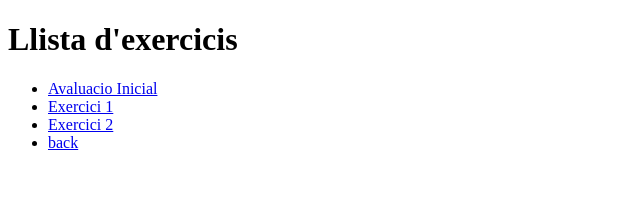
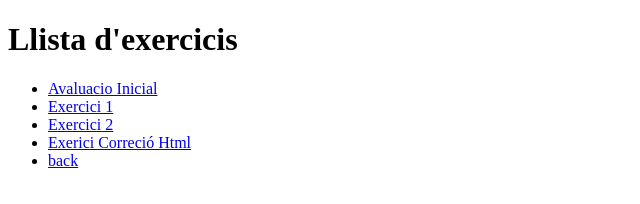
Before and after one commit to JosepJcr/ACTIVITATS-373-WEB, a plain HTML site: page index.html in a window 1280 px wide. Shown: the whole page, without its empty margins (0-640 px from the left). Drawn offline with Linux system fonts and the light colour scheme.

Commit message:
rutas
,x

```diff
--- a/index.html
+++ b/index.html
@@ -11,6 +11,7 @@
             <li><a href="./html/avaluacio_inicial/index.html">Avaluacio Inicial</a></li>
             <li><a href="./html/EX1.html">Exercici 1</a></li>
             <li><a href="./html/EX2.HTML">Exercici 2</a></li>
+            <li><a href="./html/tortugues.html">Exerici Correció Html</a></li>
             <li><a href="#">back</a></li>
         </ul>
 </body>
```
